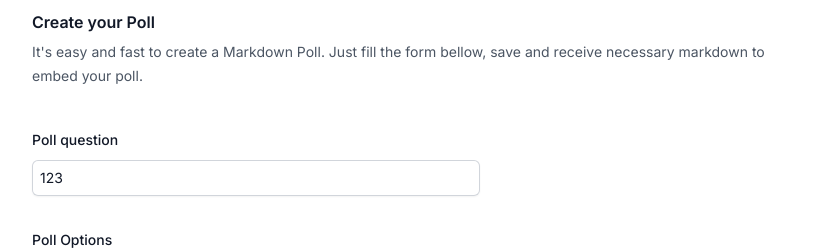
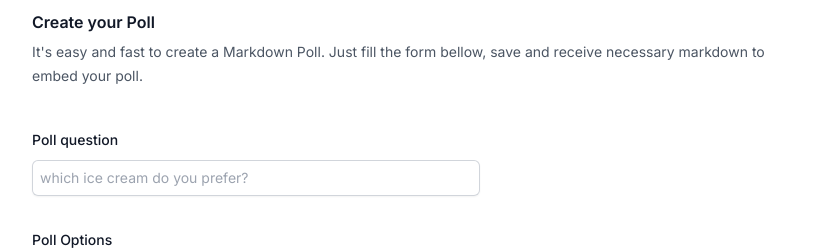
Before and after one commit to iget-master/markdown-poll, a Next.js app: page /polls/create in a window 1280 px wide. Shown: the top 250 px of the page, without its empty margins (224-1055 px from the left). Built offline with nearby package versions, Linux system fonts and the light colour scheme.

Commit message:
fix: remove unwanted default value of title

```diff
--- a/src/app/polls/create/page.tsx
+++ b/src/app/polls/create/page.tsx
@@ -4,7 +4,7 @@ import {ChangeEvent, FormEvent, useCallback, useMemo, useState} from "react";
 import {useRouter} from "next/navigation";
 
 export default function Page() {
-    const [title, setTitle] = useState('123');
+    const [title, setTitle] = useState('');
     const [options, setOptions] = useState(['', ''])
     const router = useRouter()
 
```
